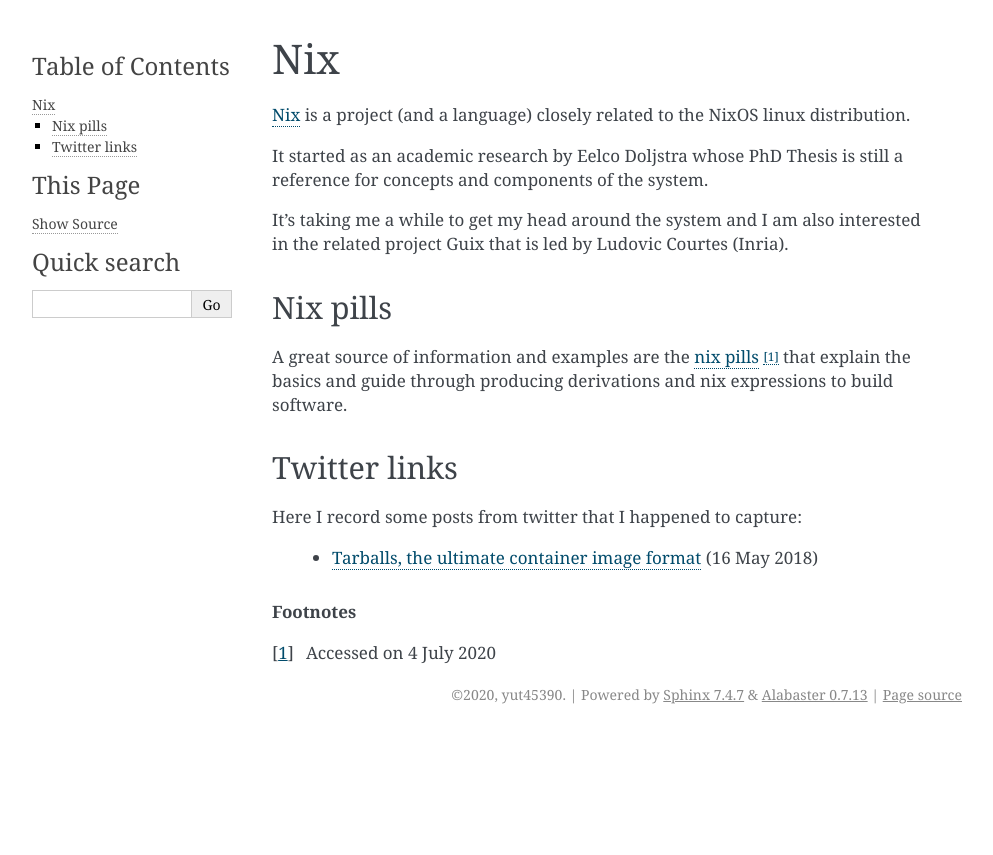
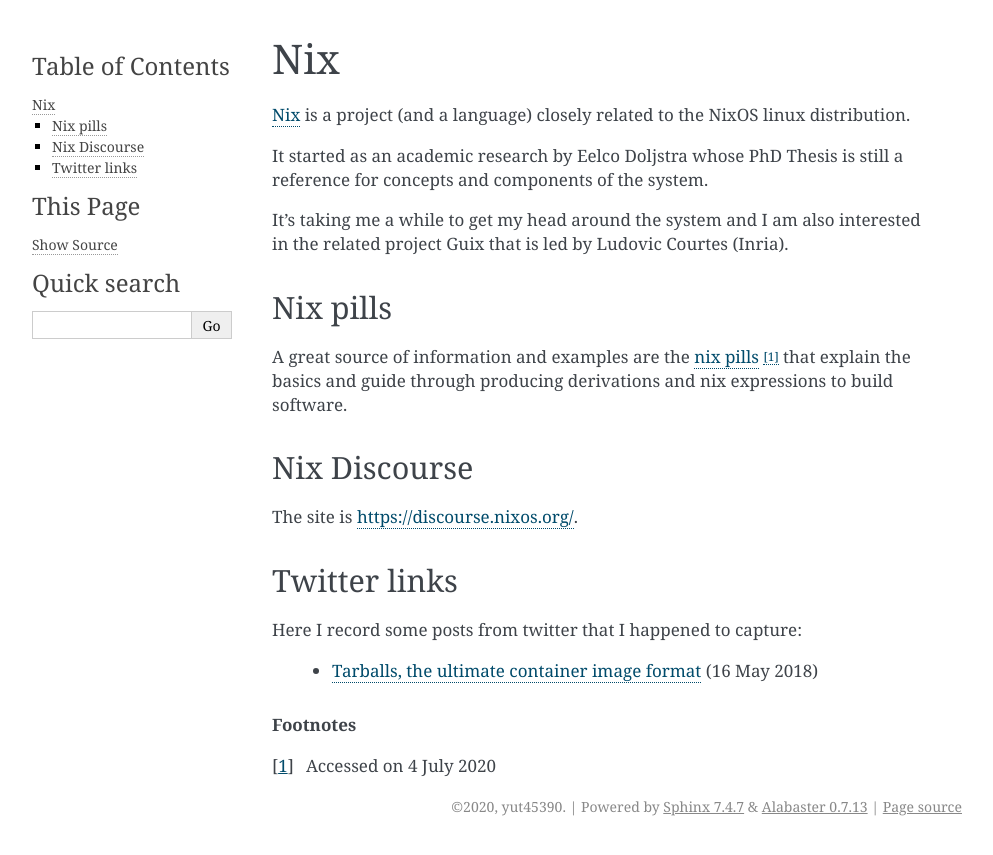
Before and after one commit to alst2821/puffer-fish, a Sphinx documentation site: the page built from doc/nix.rst, in a window 1280 px wide. Shown: the top 855 px of the page, without its empty margins (148-1141 px from the left). Built offline with Sphinx 7.4.7, drawn with Linux system fonts in a browser that asks for light colours.

Commit message:
pointer to read the docs

```diff
--- a/doc/nix.rst
+++ b/doc/nix.rst
@@ -22,6 +22,13 @@
 
 .. _`nix pills`: https://nixos.org/nixos/nix-pills/index.html
 
+Nix Discourse
+-------------
+
+The site is `https://discourse.nixos.org/ <https://discourse.nixos.org/>`_.
+
+
+
 
 Twitter links
 -------------
```
Also changed, not shown: README.md (+2 -0 lines).
